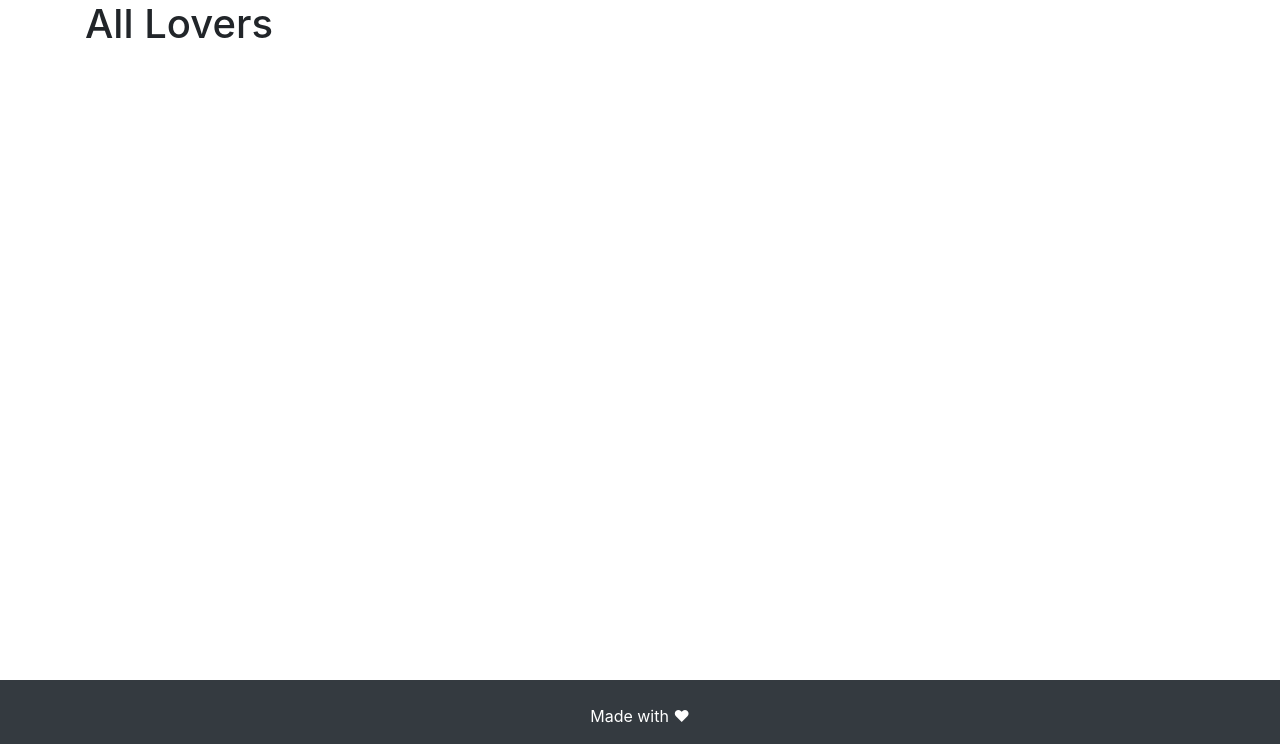
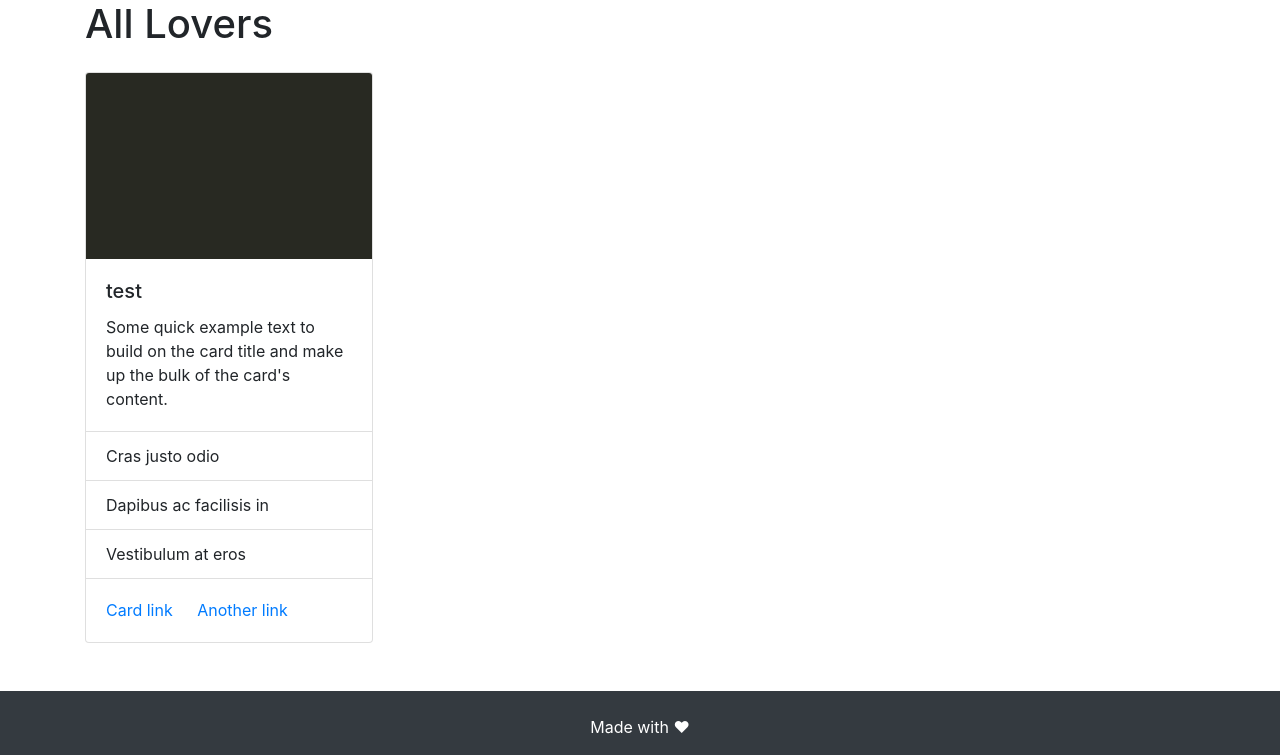
Before and after one commit to willioberhaensli/PROG2, a Flask app: page /all in a window 1280 px wide. Shown: the part 56-811 px from the top of the page. Run offline with Flask 2, Linux system fonts and the light colour scheme; some libraries are stand-ins or nearby versions.

Commit message:
Daten in bei Rückgabe mit HTML einbinden
Versuch/Test einen String über die Rückgabefunktion in die nächste HMTL-Seite zu übertragen.

```diff
--- a/data/data.json
+++ b/data/data.json
@@ -1 +1 @@
-{"personen": {"person": {"Willi": {"vorname": "Willi", "nachname": "", "email": "", "telefon": "", "tag": "", "monat": "", "jahr": "", "stunde": "", "minute": "", "stadt": ""}, "Alice": {"vorname": "Alice", "nachname": "", "email": "", "telefon": "", "tag": "", "monat": "", "jahr": "", "stunde": "", "minute": "", "stadt": ""}}}}
+{"personen": {"person": {"Willi": {"vorname": "Willi", "nachname": "Oberh\u00e4nsli", "email": "", "telefon": "", "tag": "", "monat": "", "jahr": "", "stunde": "", "minute": "", "stadt": ""}, "Alice": {"vorname": "Alice", "nachname": "", "email": "", "telefon": "", "tag": "", "monat": "", "jahr": "", "stunde": "", "minute": "", "stadt": ""}}}}
--- a/main.py
+++ b/main.py
@@ -32,6 +32,7 @@ def index():
 
 
 @app.route("/search/<name>")
+
 @app.route("/search", methods=['GET', 'POST'])
 def search(name=None):
     return "search"
@@ -39,7 +40,8 @@ def search(name=None):
 
 @app.route("/all")
 def add():
-    return render_template("all.html")
+    testvariable = "test"
+    return render_template("all.html", testvariable=testvariable)
 
 
 if __name__ == "__main__":
--- a/templates/all.html
+++ b/templates/all.html
@@ -21,7 +21,22 @@
 
 	<form method="GET">
 
-
+        <div class="card" style="width: 18rem;">
+          <img src="grey.jpg" class="card-img-top" alt="...">
+          <div class="card-body">
+            <h5 class="card-title">{{testvariable}}</h5>
+            <p class="card-text">Some quick example text to build on the card title and make up the bulk of the card's content.</p>
+          </div>
+          <ul class="list-group list-group-flush">
+            <li class="list-group-item">Cras justo odio</li>
+            <li class="list-group-item">Dapibus ac facilisis in</li>
+            <li class="list-group-item">Vestibulum at eros</li>
+          </ul>
+          <div class="card-body">
+            <a href="#" class="card-link">Card link</a>
+            <a href="#" class="card-link">Another link</a>
+          </div>
+        </div>
 
 
 	</form>
```
Also changed, not shown: README.md, images/grey.jpg (added).
